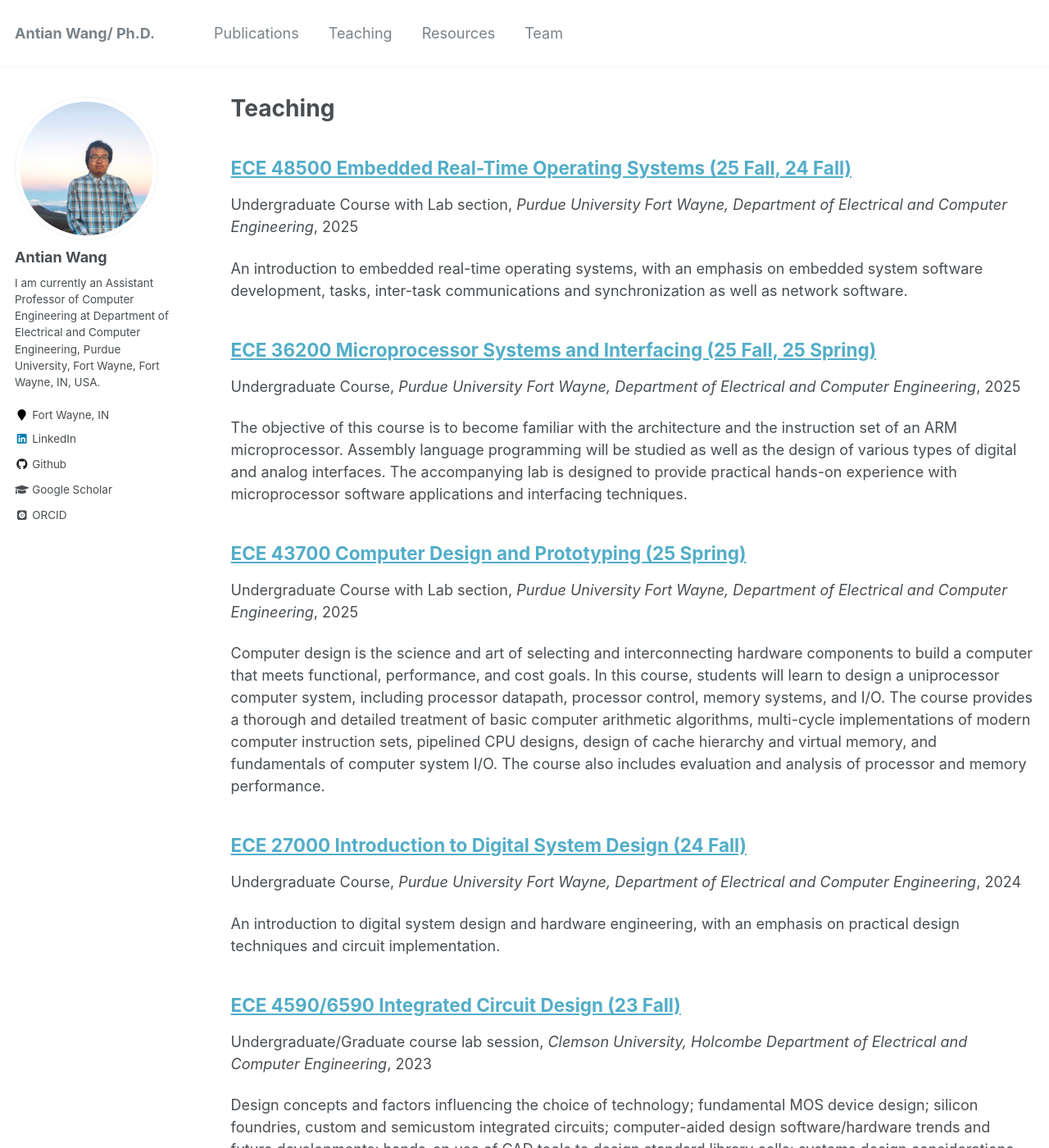
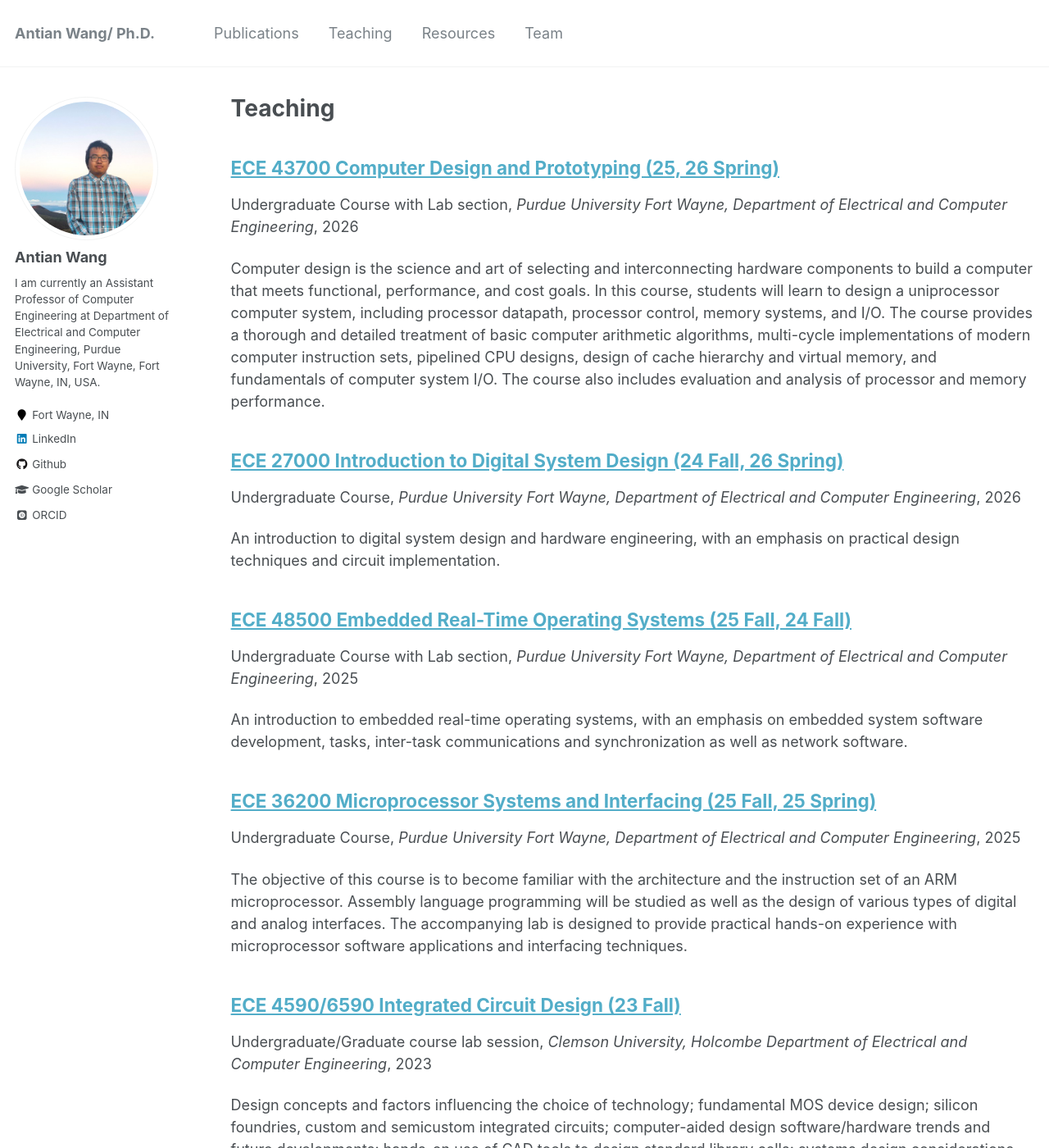
Before and after one commit to wangantian/wangantian.github.io, a Jekyll site: the page built from _pages/teaching.html, in a window 1280 px wide and 1400 px high. Shown: the whole window at 82% size. Built offline with Jekyll 4.4.1, drawn with Linux system fonts in a browser that asks for light colours; some web fonts are replaced.

Commit message:
yodate 1108

```diff
--- a/_teaching/PFW_ECE27000.md
+++ b/_teaching/PFW_ECE27000.md
@@ -1,10 +1,10 @@
 ---
-title: "ECE 27000 Introduction to Digital System Design (24 Fall)"
+title: "ECE 27000 Introduction to Digital System Design (24 Fall, 26 Spring)"
 collection: teaching
 type: "Undergraduate Course"
 permalink: /teaching/PFW_ECE27000
 venue: "Purdue University Fort Wayne, Department of Electrical and Computer Engineering"
-date: 2024-08-16
+date: 2026-01-12
 location: "Fort Wayne, IN, USA"
 ---
 
--- a/_teaching/PFW_ECE43700.md
+++ b/_teaching/PFW_ECE43700.md
@@ -1,10 +1,10 @@
 ---
-title: "ECE 43700 Computer Design and Prototyping (25 Spring)"
+title: "ECE 43700 Computer Design and Prototyping (25, 26 Spring)"
 collection: teaching
 type: "Undergraduate Course with Lab section"
 permalink: /teaching/PFW_ECE43700
 venue: "Purdue University Fort Wayne, Department of Electrical and Computer Engineering"
-date: 2025-01-13
+date: 2026-01-12
 location: "Fort Wayne, IN, USA"
 ---
 
```
